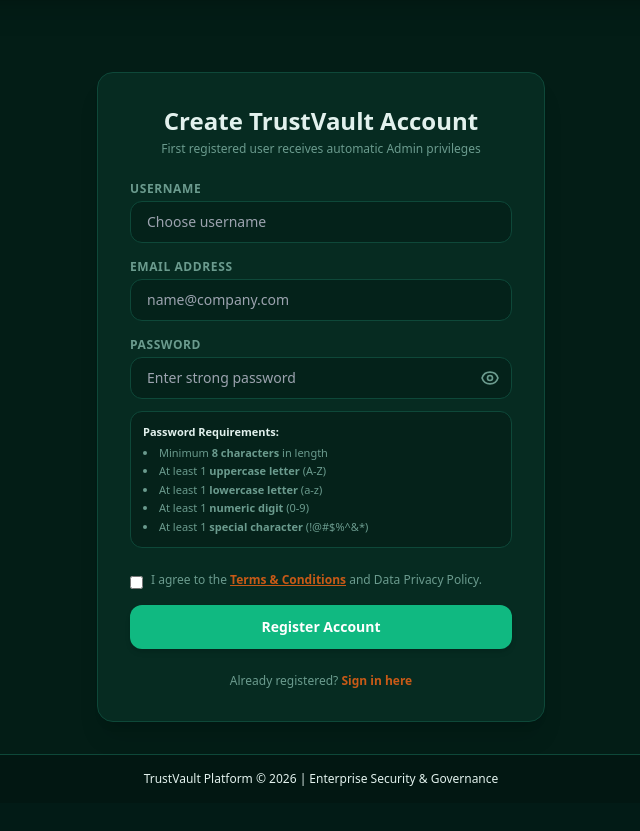
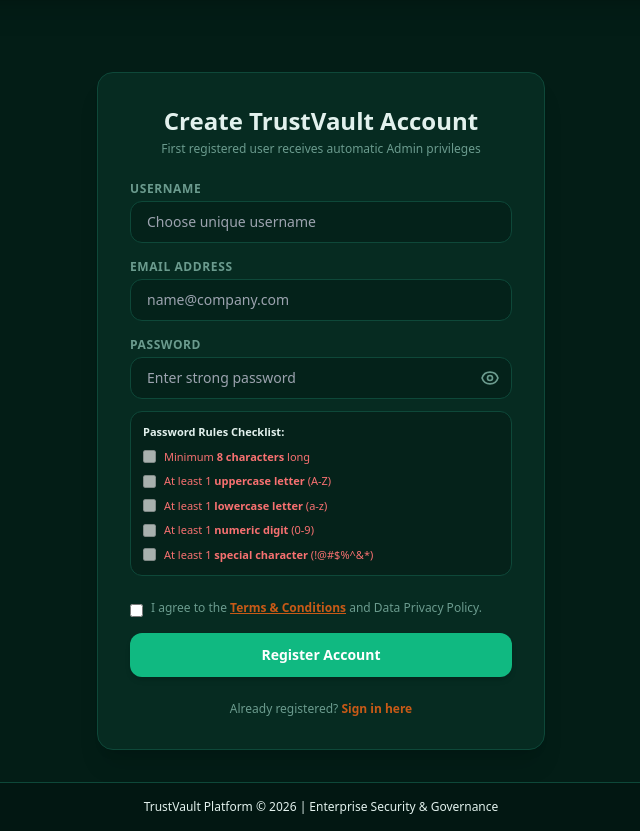
Before and after one commit to JanapatiDivyaSaranya/TrustVault, a Flask app: page /register in a window 1280 px wide. Shown: the part 81-912 px from the top of the page, without its empty margins (319-959 px from the left). Before the commit the page ends 867 px from the top, so only its background shows below. Run offline with Flask 3, Linux system fonts and the light colour scheme; some libraries are stand-ins or nearby versions.

Commit message:
Add User and Viewer roles, active role switcher, and password checkbox checklist

```diff
--- a/app.py
+++ b/app.py
@@ -9,16 +9,11 @@ from werkzeug.utils import secure_filename
 
 app = Flask(__name__)
 app.config['SECRET_KEY'] = os.environ.get('SECRET_KEY', 'trustvault-secret-key-2026')
-
-# Maximum file upload size: 16 MB
 app.config['MAX_CONTENT_LENGTH'] = 16 * 1024 * 1024
 
-# Strict file extension whitelist for upload validation
 ALLOWED_EXTENSIONS = {'pdf', 'docx', 'doc', 'png', 'jpg', 'jpeg', 'txt', 'csv', 'xlsx'}
-
 BASE_DIR = os.path.abspath(os.path.dirname(__file__))
 
-# Configure dynamic writable storage paths for Render deployment vs local environment
 if os.environ.get('RENDER'):
     db_path = '/tmp/trustvault.db'
     upload_path = '/tmp/uploads'
@@ -36,20 +31,10 @@ db = SQLAlchemy(app)
 login_manager = LoginManager(app)
 login_manager.login_view = 'login'
 
-# --- HELPER FUNCTIONS ---
-
 def allowed_file(filename):
     return '.' in filename and filename.rsplit('.', 1)[1].lower() in ALLOWED_EXTENSIONS
 
 def validate_password_strength(password):
-    """
-    Enforces password complexity requirements:
-    - Minimum 8 characters
-    - At least 1 uppercase letter
-    - At least 1 lowercase letter
-    - At least 1 digit
-    - At least 1 special character
-    """
     if len(password) < 8:
         return False, "Password must be at least 8 characters long."
     if not re.search(r'[A-Z]', password):
@@ -59,7 +44,7 @@ def validate_password_strength(password):
     if not re.search(r'\d', password):
         return False, "Password must contain at least one number."
     if not re.search(r'[!@#$%^&*(),.?":{}|<>]', password):
-        return False, "Password must contain at least one special character (!@#$%^&*)."
+        return False, "Password must contain at least one special character."
     return True, "Password is strong."
 
 def get_client_ip():
@@ -67,14 +52,12 @@ def get_client_ip():
         return request.headers.get('X-Forwarded-For').split(',')[0]
     return request.remote_addr or '127.0.0.1'
 
-# --- DATABASE MODELS ---
-
 class User(UserMixin, db.Model):
     id = db.Column(db.Integer, primary_key=True)
     username = db.Column(db.String(80), unique=True, nullable=False)
     email = db.Column(db.String(120), unique=True, nullable=False)
     password_hash = db.Column(db.String(256), nullable=False)
-    role = db.Column(db.String(20), default='user')  # 'admin' or 'user'
+    role = db.Column(db.String(20), default='user')  # 'admin', 'user', or 'viewer'
 
     def set_password(self, password):
         self.password_hash = generate_password_hash(password)
@@ -89,7 +72,6 @@ class Document(db.Model):
     category = db.Column(db.String(50), nullable=False, default='General')
     uploaded_at = db.Column(db.DateTime, default=datetime.utcnow)
     owner_id = db.Column(db.Integer, db.ForeignKey('user.id'), nullable=False)
-
     owner = db.relationship('User', backref=db.backref('documents', lazy=True))
 
 class DocumentAccess(db.Model):
@@ -116,14 +98,11 @@ def log_action(username, action, user_id=None):
     db.session.add(log)
     db.session.commit()
 
-# Initialize tables lazily before request execution under Gunicorn WSGI
 @app.before_request
 def initialize_database():
     if not getattr(app, '_db_initialized', False):
         db.create_all()
         app._db_initialized = True
-
-# --- ROUTE HANDLERS ---
 
 @app.route('/')
 def index():
@@ -142,20 +121,22 @@ def register():
         password = request.form.get('password', '')
         terms_accepted = request.form.get('terms')
 
-        # Check Terms & Conditions acceptance
         if not terms_accepted:
             flash('You must agree to the Terms & Conditions to register.', 'error')
             return redirect(url_for('register'))
 
-        # Password complexity validation
         is_strong, msg = validate_password_strength(password)
         if not is_strong:
             flash(msg, 'error')
             return redirect(url_for('register'))
 
-        # Duplicate account verification
-        if User.query.filter((User.username == username) | (User.email == email)).first():
-            flash('Username or email address already registered.', 'error')
+        # Strict Unique Username Enforcement
+        if User.query.filter_by(username=username).first():
+            flash('Username is already taken. Please choose another username.', 'error')
+            return redirect(url_for('register'))
+
+        if User.query.filter_by(email=email).first():
+            flash('Email address is already registered.', 'error')
             return redirect(url_for('register'))
 
         user_count = User.query.count()
@@ -166,11 +147,21 @@ def register():
         db.session.add(new_user)
         db.session.commit()
 
-        log_action(username=new_user.username, action=f"Account created (Terms accepted) with role '{role}'", user_id=new_user.id)
+        log_action(username=new_user.username, action=f"Account created with role '{role}'", user_id=new_user.id)
         flash('Account created successfully! Please log in.', 'success')
         return redirect(url_for('login'))
 
     return render_template('register.html')
+
+@app.route('/switch-role/<new_role>', methods=['POST'])
+@login_required
+def switch_role(new_role):
+    if new_role in ['admin', 'user', 'viewer']:
+        current_user.role = new_role
+        db.session.commit()
+        log_action(username=current_user.username, action=f"Switched active role to '{new_role}'", user_id=current_user.id)
+        flash(f"Active role switched to {new_role.capitalize()}.", 'success')
+    return redirect(request.referrer or url_for('dashboard'))
 
 @app.route('/login', methods=['GET', 'POST'])
 def login():
@@ -212,6 +203,10 @@ def dashboard():
 @app.route('/upload', methods=['GET', 'POST'])
 @login_required
 def upload_file():
+    if current_user.role == 'viewer':
+        flash('Viewer role is read-only. File uploads are disabled.', 'error')
+        return redirect(url_for('dashboard'))
+
     if request.method == 'POST':
         if 'file' not in request.files:
             flash('No file payload selected.', 'error')
@@ -227,25 +222,18 @@ def upload_file():
 
         if not allowed_file(file.filename):
             flash(f"Invalid file type. Allowed extensions: {', '.join(ALLOWED_EXTENSIONS)}", 'error')
-            log_action(username=current_user.username, action=f"Blocked invalid file upload attempt: '{file.filename}'", user_id=current_user.id)
             return redirect(request.url)
 
         filename = secure_filename(file.filename)
-        timestamp_str = datetime.now().strftime("%Y%m%d%H%M%S_")
-        saved_filename = timestamp_str + filename
+        saved_filename = datetime.now().strftime("%Y%m%d%H%M%S_") + filename
         file.save(os.path.join(app.config['UPLOAD_FOLDER'], saved_filename))
 
-        new_doc = Document(
-            title=title if title else filename,
-            filename=saved_filename,
-            category=category,
-            owner_id=current_user.id
-        )
+        new_doc = Document(title=title if title else filename, filename=saved_filename, category=category, owner_id=current_user.id)
         db.session.add(new_doc)
         db.session.commit()
 
-        log_action(username=current_user.username, action=f"Uploaded secure document '{new_doc.title}'", user_id=current_user.id)
-        flash('Document uploaded successfully to TrustVault!', 'success')
+        log_action(username=current_user.username, action=f"Uploaded document '{new_doc.title}'", user_id=current_user.id)
+        flash('Document uploaded successfully!', 'success')
         return redirect(url_for('my_documents'))
 
     return render_template('upload.html')
@@ -254,21 +242,22 @@ def upload_file():
 @login_required
 def my_documents():
     my_docs = Document.query.filter_by(owner_id=current_user.id).all()
-
     shared_accesses = DocumentAccess.query.filter_by(user_id=current_user.id).all()
     shared_doc_ids = [sa.document_id for sa in shared_accesses]
     shared_docs = Document.query.filter(Document.id.in_(shared_doc_ids)).all() if shared_doc_ids else []
-
     all_users = User.query.filter(User.id != current_user.id).all()
     return render_template('my_documents.html', my_docs=my_docs, shared_docs=shared_docs, all_users=all_users)
 
 @app.route('/share/<int:doc_id>', methods=['POST'])
 @login_required
 def share_document(doc_id):
+    if current_user.role == 'viewer':
+        flash('Viewers cannot grant or delegate permissions.', 'error')
+        return redirect(url_for('my_documents'))
+
     doc = Document.query.get_or_404(doc_id)
     if doc.owner_id != current_user.id and current_user.role != 'admin':
-        flash('Access denied. Only owner or admin can manage document permissions.', 'error')
-        log_action(username=current_user.username, action=f"Unauthorized share access attempt on document ID {doc_id}", user_id=current_user.id)
+        flash('Access denied. Only document owners or admins can share access.', 'error')
         return redirect(url_for('my_documents'))
 
     target_user_id = request.form.get('user_id')
@@ -279,10 +268,9 @@ def share_document(doc_id):
         access = DocumentAccess(document_id=doc_id, user_id=target_user_id, can_edit=can_edit)
         db.session.add(access)
         db.session.commit()
-        log_action(username=current_user.username, action=f"Granted document access for '{doc.title}' to user ID {target_user_id}", user_id=current_user.id)
-        flash('Access permission granted successfully.', 'success')
+        flash('Permission granted successfully.', 'success')
     else:
-        flash('Target user already holds access permissions for this document.', 'error')
+        flash('User already holds access permissions for this file.', 'error')
 
     return redirect(url_for('my_documents'))
 
@@ -293,20 +281,22 @@ def download_document(doc_id):
     has_access = DocumentAccess.query.filter_by(document_id=doc_id, user_id=current_user.id).first()
 
     if doc.owner_id != current_user.id and current_user.role != 'admin' and not has_access:
-        log_action(username=current_user.username, action=f"Unauthorized download attempt on document '{doc.title}'", user_id=current_user.id)
-        flash('Access denied. You do not hold permissions to view or download this document.', 'error')
+        flash('Access denied. Missing read permission.', 'error')
         return redirect(url_for('my_documents'))
 
-    log_action(username=current_user.username, action=f"Downloaded secure document '{doc.title}'", user_id=current_user.id)
+    log_action(username=current_user.username, action=f"Downloaded document '{doc.title}'", user_id=current_user.id)
     return send_from_directory(app.config['UPLOAD_FOLDER'], doc.filename, as_attachment=True)
 
 @app.route('/delete/<int:doc_id>', methods=['POST'])
 @login_required
 def delete_document(doc_id):
+    if current_user.role == 'viewer':
+        flash('Viewer role is read-only. File deletion blocked.', 'error')
+        return redirect(url_for('my_documents'))
+
     doc = Document.query.get_or_404(doc_id)
     if doc.owner_id != current_user.id and current_user.role != 'admin':
-        log_action(username=current_user.username, action=f"Unauthorized delete attempt on document '{doc.title}'", user_id=current_user.id)
-        flash('Access denied. You do not hold permissions to delete this document.', 'error')
+        flash('Access denied. Only owner or admin can delete documents.', 'error')
         return redirect(url_for('my_documents'))
 
     file_path = os.path.join(app.config['UPLOAD_FOLDER'], doc.filename)
@@ -334,7 +324,6 @@ def search_documents():
         docs = docs.filter(Document.category.ilike(f'%{category}%'))
 
     results = docs.all()
-
     visible_results = []
     for doc in results:
         has_access = DocumentAccess.query.filter_by(document_id=doc.id, user_id=current_user.id).first()
@@ -347,8 +336,7 @@ def search_documents():
 @login_required
 def audit_logs():
     if current_user.role != 'admin':
-        log_action(username=current_user.username, action="Unauthorized access attempt to Audit Logs portal", user_id=current_user.id)
-        flash('Access denied. Audit logs are restricted to Admin role users only.', 'error')
+        flash('Access denied. Audit logs are restricted to Admin role users.', 'error')
         return redirect(url_for('dashboard'))
 
     logs = AuditLog.query.order_by(AuditLog.timestamp.desc()).all()
--- a/templates/base.html
+++ b/templates/base.html
@@ -4,13 +4,11 @@
     <meta charset="UTF-8">
     <meta name="viewport" content="width=device-width, initial-scale=1.0">
     <title>{% block title %}TrustVault Security Governance{% endblock %}</title>
-    <!-- Tailwind CSS CDN -->
     <script src="https://cdn.tailwindcss.com"></script>
     <link href="https://fonts.googleapis.com/css2?family=Plus+Jakarta+Sans:wght@300;400;500;600;700;800&display=swap" rel="stylesheet">
     <style>
         body { font-family: 'Plus Jakarta Sans', sans-serif; transition: background-color 0.3s, color 0.3s; }
 
-        /* 1. Emerald Cyber Governance Theme */
         [data-theme="emerald"] {
             --bg-main: #031D16;
             --bg-card: #062B21;
@@ -26,7 +24,6 @@
             --badge-bg: #F59E0B;
         }
 
-        /* 2. Default Graphite Theme */
         [data-theme="default"] {
             --bg-main: #1E2229;
             --bg-card: #282C34;
@@ -42,7 +39,6 @@
             --badge-bg: #C85A17;
         }
 
-        /* 3. Burgundy & Gold Theme */
         [data-theme="burgundy"] {
             --bg-main: #F9F6F0;
             --bg-card: #FFFFFF;
@@ -58,7 +54,6 @@
             --badge-bg: #D97706;
         }
 
-        /* 4. Clean Light Theme */
         [data-theme="light"] {
             --bg-main: #F3F4F6;
             --bg-card: #FFFFFF;
@@ -74,7 +69,6 @@
             --badge-bg: #2563EB;
         }
 
-        /* 5. Deep Dark Cyber Theme */
         [data-theme="dark"] {
             --bg-main: #0F172A;
             --bg-card: #1E293B;
@@ -161,19 +155,27 @@
                         </div>
                     </div>
 
-                    <!-- Role Selector Container (Admin / User / Viewer) -->
+                    <!-- Role Switcher Container (Admin / User / Viewer) -->
                     <div class="flex items-center gap-2 bg-black/40 px-3 py-1.5 rounded-2xl border theme-border text-xs">
                         <span class="text-[10px] font-extrabold text-amber-400 uppercase tracking-wider">ROLE:</span>
                         <div class="flex items-center gap-1">
-                            <span class="px-3 py-1 rounded-xl font-extrabold text-xs shadow-md transition-all {% if current_user.role == 'admin' %}bg-gradient-to-r from-amber-500 to-amber-600 text-black ring-2 ring-white/20{% else %}theme-text-muted opacity-60{% endif %}">
-                                Admin
-                            </span>
-                            <span class="px-3 py-1 rounded-xl font-bold text-xs transition-all {% if current_user.role == 'user' %}bg-emerald-500 text-black ring-2 ring-white/20{% else %}theme-text-muted opacity-60{% endif %}">
-                                User
-                            </span>
-                            <span class="px-3 py-1 rounded-xl font-bold text-xs transition-all {% if current_user.role == 'viewer' %}bg-sky-500 text-black ring-2 ring-white/20{% else %}theme-text-muted opacity-60{% endif %}">
-                                Viewer
-                            </span>
+                            <form action="{{ url_for('switch_role', new_role='admin') }}" method="POST" class="inline">
+                                <button type="submit" class="px-3 py-1 rounded-xl font-extrabold text-xs transition-all {% if current_user.role == 'admin' %}bg-gradient-to-r from-amber-500 to-amber-600 text-black ring-2 ring-white/20{% else %}theme-text-muted opacity-60 hover:opacity-100{% endif %}">
+                                    Admin
+                                </button>
+                            </form>
+
+                            <form action="{{ url_for('switch_role', new_role='user') }}" method="POST" class="inline">
+                                <button type="submit" class="px-3 py-1 rounded-xl font-bold text-xs transition-all {% if current_user.role == 'user' %}bg-emerald-500 text-black ring-2 ring-white/20{% else %}theme-text-muted opacity-60 hover:opacity-100{% endif %}">
+                                    User
+                                </button>
+                            </form>
+
+                            <form action="{{ url_for('switch_role', new_role='viewer') }}" method="POST" class="inline">
+                                <button type="submit" class="px-3 py-1 rounded-xl font-bold text-xs transition-all {% if current_user.role == 'viewer' %}bg-sky-500 text-black ring-2 ring-white/20{% else %}theme-text-muted opacity-60 hover:opacity-100{% endif %}">
+                                    Viewer
+                                </button>
+                            </form>
                         </div>
                     </div>
 
@@ -185,7 +187,7 @@
                     <a href="{{ url_for('logout') }}" class="bg-red-900/60 hover:bg-red-800 text-white text-xs font-semibold px-3 py-2 rounded-xl border border-red-500/30 transition">Logout</a>
                     {% endif %}
 
-                    <!-- Dynamic Theme Selector -->
+                    <!-- Dynamic Theme Selector Dropdown -->
                     <select id="themeSelector" onchange="changeTheme(this.value)" class="bg-black/30 text-xs px-2.5 py-2 rounded-xl border theme-border focus:outline-none" style="color: var(--nav-text);">
                         <option value="system" class="text-black">💻 System Default</option>
                         <option value="emerald" class="text-black">Emerald Governance</option>
@@ -201,7 +203,7 @@
         </div>
     </nav>
 
-    <!-- Flash Messages Container -->
+    <!-- Flash Messages -->
     <div class="max-w-7xl mx-auto px-4 sm:px-6 lg:px-8 mt-4 w-full">
         {% with messages = get_flashed_messages(with_categories=true) %}
             {% if messages %}
@@ -214,7 +216,7 @@
         {% endwith %}
     </div>
 
-    <!-- Main Content Container -->
+    <!-- Main Content -->
     <main class="flex-grow max-w-7xl mx-auto px-4 sm:px-6 lg:px-8 py-8 w-full">
         {% block content %}{% endblock %}
     </main>
--- a/templates/register.html
+++ b/templates/register.html
@@ -12,7 +12,7 @@
     <form action="{{ url_for('register') }}" method="POST" class="space-y-4">
         <div>
             <label class="block text-xs font-semibold uppercase tracking-wider theme-text-muted mb-1">Username</label>
-            <input type="text" name="username" required placeholder="Choose username" class="w-full px-4 py-2.5 theme-input border theme-border rounded-xl theme-text-main focus:outline-none text-sm">
+            <input type="text" id="regUsername" name="username" required placeholder="Choose unique username" class="w-full px-4 py-2.5 theme-input border theme-border rounded-xl theme-text-main focus:outline-none text-sm">
         </div>
 
         <div>
@@ -23,7 +23,7 @@
         <div>
             <label class="block text-xs font-semibold uppercase tracking-wider theme-text-muted mb-1">Password</label>
             <div class="relative">
-                <input type="password" id="regPwd" name="password" required placeholder="Enter strong password" class="w-full px-4 py-2.5 theme-input border theme-border rounded-xl theme-text-main focus:outline-none text-sm pr-10">
+                <input type="password" id="regPwd" name="password" required placeholder="Enter strong password" oninput="checkPasswordRequirements(this.value)" class="w-full px-4 py-2.5 theme-input border theme-border rounded-xl theme-text-main focus:outline-none text-sm pr-10">
                 <button type="button" onclick="togglePassword('regPwd', 'regEyeIcon')" class="absolute inset-y-0 right-0 pr-3 flex items-center theme-text-muted hover:theme-text-main">
                     <svg id="regEyeIcon" class="w-5 h-5" fill="none" stroke="currentColor" viewBox="0 0 24 24">
                         <path stroke-linecap="round" stroke-linejoin="round" stroke-width="2" d="M15 12a3 3 0 11-6 0 3 3 0 016 0z" />
@@ -32,23 +32,40 @@
                 </button>
             </div>
 
-            <!-- Password Requirements Box -->
-            <div class="mt-3 p-3 rounded-xl bg-black/20 border theme-border text-[11px] theme-text-muted space-y-1">
-                <p class="font-semibold theme-text-main">Password Requirements:</p>
-                <ul class="list-disc list-inside space-y-0.5">
-                    <li>Minimum <strong>8 characters</strong> in length</li>
-                    <li>At least 1 <strong>uppercase letter</strong> (A-Z)</li>
-                    <li>At least 1 <strong>lowercase letter</strong> (a-z)</li>
-                    <li>At least 1 <strong>numeric digit</strong> (0-9)</li>
-                    <li>At least 1 <strong>special character</strong> (!@#$%^&*)</li>
-                </ul>
+            <!-- Password Checkbox Checklist with Auto-Ticks -->
+            <div class="mt-3 p-3 rounded-xl bg-black/20 border theme-border text-[11px] theme-text-muted space-y-2">
+                <p class="font-semibold theme-text-main">Password Rules Checklist:</p>
+
+                <label class="flex items-center gap-2 cursor-pointer">
+                    <input type="checkbox" id="chk-len" disabled class="rounded theme-border text-emerald-500 focus:ring-0">
+                    <span id="rule-len" class="text-red-400">Minimum <strong>8 characters</strong> long</span>
+                </label>
+
+                <label class="flex items-center gap-2 cursor-pointer">
+                    <input type="checkbox" id="chk-upper" disabled class="rounded theme-border text-emerald-500 focus:ring-0">
+                    <span id="rule-upper" class="text-red-400">At least 1 <strong>uppercase letter</strong> (A-Z)</span>
+                </label>
+
+                <label class="flex items-center gap-2 cursor-pointer">
+                    <input type="checkbox" id="chk-lower" disabled class="rounded theme-border text-emerald-500 focus:ring-0">
+                    <span id="rule-lower" class="text-red-400">At least 1 <strong>lowercase letter</strong> (a-z)</span>
+                </label>
+
+                <label class="flex items-center gap-2 cursor-pointer">
+                    <input type="checkbox" id="chk-num" disabled class="rounded theme-border text-emerald-500 focus:ring-0">
+                    <span id="rule-num" class="text-red-400">At least 1 <strong>numeric digit</strong> (0-9)</span>
+                </label>
+
+                <label class="flex items-center gap-2 cursor-pointer">
+                    <input type="checkbox" id="chk-special" disabled class="rounded theme-border text-emerald-500 focus:ring-0">
+                    <span id="rule-special" class="text-red-400">At least 1 <strong>special character</strong> (!@#$%^&*)</span>
+                </label>
             </div>
         </div>
 
-        <!-- Terms & Conditions Checkbox -->
         <div class="pt-2">
             <div class="flex items-start gap-2">
-                <input type="checkbox" id="terms" name="terms" required class="mt-1 rounded theme-border text-[#C85A17] focus:ring-0">
+                <input type="checkbox" id="terms" name="terms" required class="mt-1 rounded theme-border text-[#C85A17]">
                 <label for="terms" class="text-xs theme-text-muted leading-tight">
                     I agree to the <button type="button" onclick="toggleTermsModal()" class="text-[#C85A17] font-semibold underline hover:opacity-80">Terms & Conditions</button> and Data Privacy Policy.
                 </label>
@@ -65,15 +82,13 @@
     </div>
 </div>
 
-<!-- Terms & Conditions Modal -->
 <div id="termsModal" class="hidden fixed inset-0 bg-black/60 backdrop-blur-sm z-50 flex items-center justify-center p-4">
     <div class="theme-bg-card max-w-lg w-full p-6 rounded-2xl border theme-border shadow-2xl space-y-4">
         <h3 class="text-lg font-bold theme-text-main">TrustVault Terms & Conditions</h3>
         <div class="max-h-60 overflow-y-auto text-xs theme-text-muted space-y-2 pr-2 border-y theme-border py-3">
-            <p><strong>1. Acceptable Use:</strong> Users are responsible for all documents uploaded to TrustVault. Storing malicious software or illegal content is strictly prohibited.</p>
-            <p><strong>2. Role-Based Access Control:</strong> Access to sensitive documents is enforced according to assigned user roles and explicit permission grants.</p>
-            <p><strong>3. Security & Audit Logging:</strong> System actions (including uploads, downloads, and permission updates) are logged alongside client IP addresses for security compliance.</p>
-            <p><strong>4. File Storage Policy:</strong> Files uploaded to the portal are subject to strict extension whitelisting (.pdf, .docx, .png, .jpg, .xlsx, .csv, .txt).</p>
+            <p><strong>1. Acceptable Use:</strong> Users are responsible for all uploaded documents.</p>
+            <p><strong>2. RBAC Enforcement:</strong> System permissions restrict access according to user roles.</p>
+            <p><strong>3. Audit Logging:</strong> Activity actions and IP addresses are recorded for compliance.</p>
         </div>
         <div class="text-right">
             <button type="button" onclick="toggleTermsModal()" class="theme-accent text-white px-4 py-2 rounded-xl text-xs font-semibold">I Understand</button>
@@ -95,8 +110,26 @@ function togglePassword(inputId, iconId) {
 }
 
 function toggleTermsModal() {
-    const modal = document.getElementById('termsModal');
-    modal.classList.toggle('hidden');
+    document.getElementById('termsModal').classList.toggle('hidden');
+}
+
+function updateCheckRule(ruleId, chkId, isMet) {
+    const ruleEl = document.getElementById(ruleId);
+    const chkEl = document.getElementById(chkId);
+    chkEl.checked = isMet;
+    if (isMet) {
+        ruleEl.className = "text-emerald-400 font-medium transition-colors";
+    } else {
+        ruleEl.className = "text-red-400 transition-colors";
+    }
+}
+
+function checkPasswordRequirements(val) {
+    updateCheckRule('rule-len', 'chk-len', val.length >= 8);
+    updateCheckRule('rule-upper', 'chk-upper', /[A-Z]/.test(val));
+    updateCheckRule('rule-lower', 'chk-lower', /[a-z]/.test(val));
+    updateCheckRule('rule-num', 'chk-num', /\d/.test(val));
+    updateCheckRule('rule-special', 'chk-special', /[!@#$%^&*(),.?":{}|<>]/.test(val));
 }
 </script>
 {% endblock %}
```
Also changed, not shown: templates/dashboard.html (+3 -4 lines).
